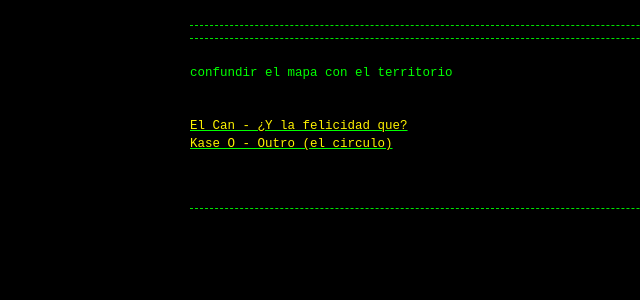
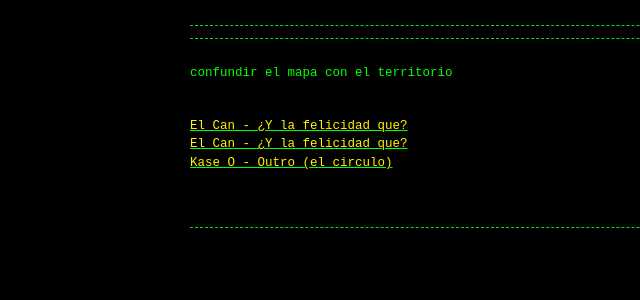
Before and after one commit to Guerrillaradio/confudir_el_mapa_con_el_territorio, a Jekyll site: the page built from index.md, in a window 1280 px wide. Shown: the top 300 px of the page, without its empty margins (150-790 px from the left). Built offline with Jekyll 4.4.1, drawn with Linux system fonts in a browser that asks for light colours; our own code applies the rules of GitHub Pages for plain Markdown files.

Commit message:
Update index.md

```diff
--- a/index.md
+++ b/index.md
@@ -3,5 +3,6 @@
 
 <div><font color="#fff300"></font></div><div></div><div><font color="#fff300"> </font><font color="#fff300"> </font></div>
 <a href="https://www.youtube.com/watch?v=FcBl--aRekw&list=RDFcBl--aRekw&start_radio=1"><div><font color="#fff300">El Can - ¿Y la felicidad que?</font></div><div></div><div><font color="#fff300"> </font><font color="#fff300"> </font></div>
-<div><font color="#fff300"></font></div><div></div><div><font color="#fff300"> </font><font color="#fff300"> </font></div>
-<a href=" youtube.com/watch?v=D-mXjcNkbsc&list=RDFcBl--aRekw&index=2"><div><font color="#fff300">Kase O - Outro (el circulo)</font></div><div></div><div><font color="#fff300"> </font><font color="#fff300"> </font></div></a>
+<a href="https://www.youtube.com/watch?v=FcBl--aRekw&list=RDFcBl--aRekw&start_radio=1"><div><font color="#fff300">El Can - ¿Y la felicidad que?</font></div><div></div><div><font color="#fff300"> </font><font color="#fff300"> </font></div>
+
+<a href="https://www.youtube.com/watch?v=D-mXjcNkbsc&list=RDFcBl--aRekw&index=2"><div><font color="#fff300">Kase O - Outro (el circulo)</font></div><div></div><div><font color="#fff300"> </font><font color="#fff300"> </font></div></a>
```
